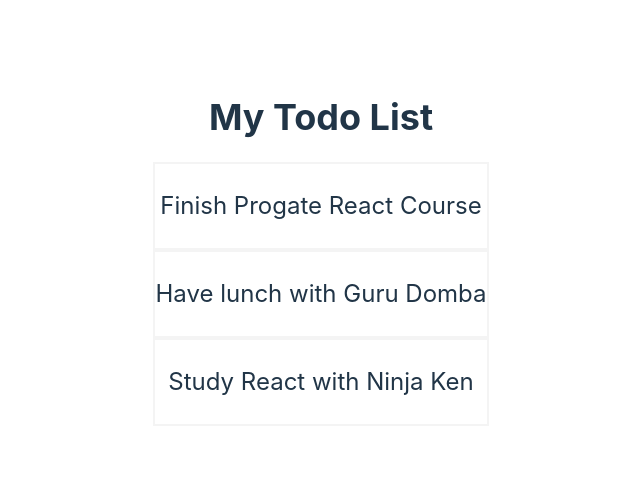
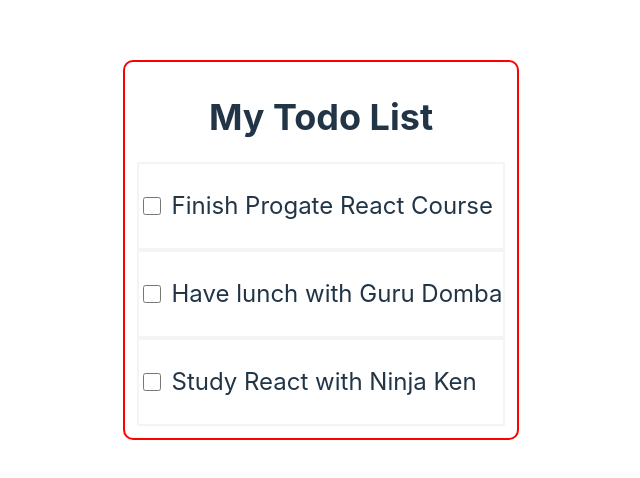
Before and after one commit to Limninzz/react-todo1-app, a React (Vite) app: page / in a window 1280 px wide. Shown: the part 150-628 px from the top of the page, without its empty margins (319-959 px from the left). Built offline with nearby package versions, Linux system fonts and the light colour scheme.

Commit message:
Develop toggle todo feature

```diff
--- a/src/App.jsx
+++ b/src/App.jsx
@@ -84,14 +84,34 @@
     },
   ])
 
-  console.log(todos)
+  // console.log(todos)
+
+  const toggleCompleted = (todoId) => {
+    console.log(todoId);
+    const updatedTodos = todos.map((todo) => {
+      if (todo.id === todoId) {
+        todo.completed = !todo.completed
+      }
+      return todo
+    })
+    setTodos(updatedTodos)
+  }
 
   return (
-    <div style={{ textAlign: 'center', padding: '12px' }}>
+    <div style={styles.container}>
       <h1 style={{fontSize: '36px'}}>My Todo List</h1>
-      <Todos todos={todos} />
+      <Todos todos={todos} toggleCompleted={toggleCompleted}/>
     </div>
   )
 }
 
+const styles = {
+  container: {
+    border: '2px solid Red',
+    textAlign: 'center',
+    padding: '12px',
+    borderRadius: '10px',
+  }
+
+}
 export default App
--- a/src/components/TodoItem.jsx
+++ b/src/components/TodoItem.jsx
@@ -1,10 +1,23 @@
 import React from 'react'
 
 
-const TodoItem = ({ todo }) => {
+const TodoItem = ({ todo, toggleCompleted }) => {
+  const getTodoTitleStyle = () => {
+    if (todo.completed === true) {
+      return { textDecoration: 'line-through' }
+    } else {
+      return { textDecoration: 'none' }
+    }
+  }
+
   return (
     <div style={styles.todoItem}>
-      <p>{todo.title}</p>
+      <input
+      type="checkbox"
+      style={styles.checkbox}
+      onChange={() => toggleCompleted(todo.id)}
+      />
+      <p style={getTodoTitleStyle()}>{todo.title}</p>
     </div>
   )
 
@@ -14,6 +27,14 @@
   todoItem: {
     border: '2px solid #f4f4f4',
     fontSize: '24px',
+    display: 'flex',
+    justifyContent: 'start',
+    alignItems: 'center',
+  },
+  checkbox: {
+    marginRight: '10px',
+    height: '18px',
+    width: '18px'
   },
 }
 
--- a/src/components/Todos.jsx
+++ b/src/components/Todos.jsx
@@ -1,11 +1,17 @@
 import React from 'react'
 import TodoItem from './TodoItem'
 
-const Todos = ({ todos }) => {
+const Todos = ({ todos, toggleCompleted }) => {
   return (
     <div style={styles.container}>
     {todos.map((todo) => {
-      return <TodoItem key={todo.id} todo={todo} />
+      return (
+        <TodoItem
+          key={todo.id}
+          todo={todo}
+          toggleCompleted={toggleCompleted}
+          />
+      )
     })}
   </div>
   )
```
